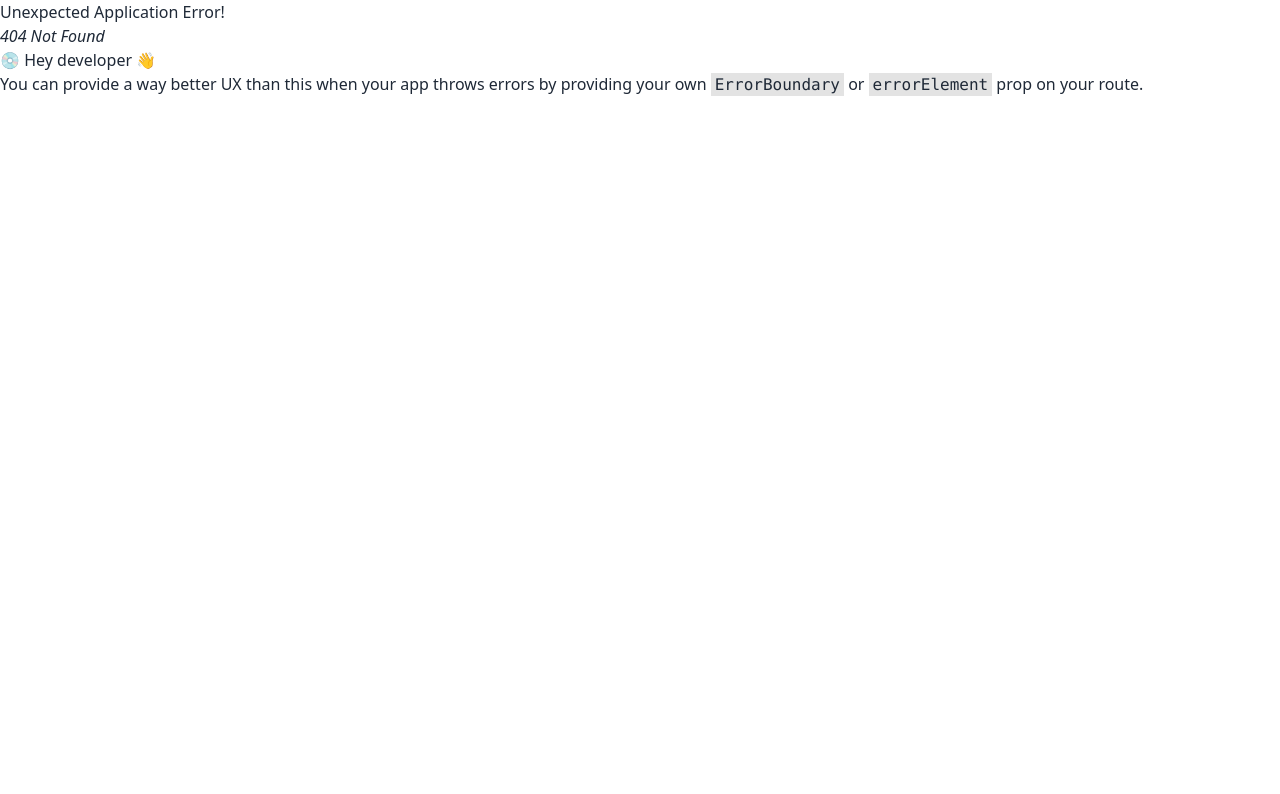
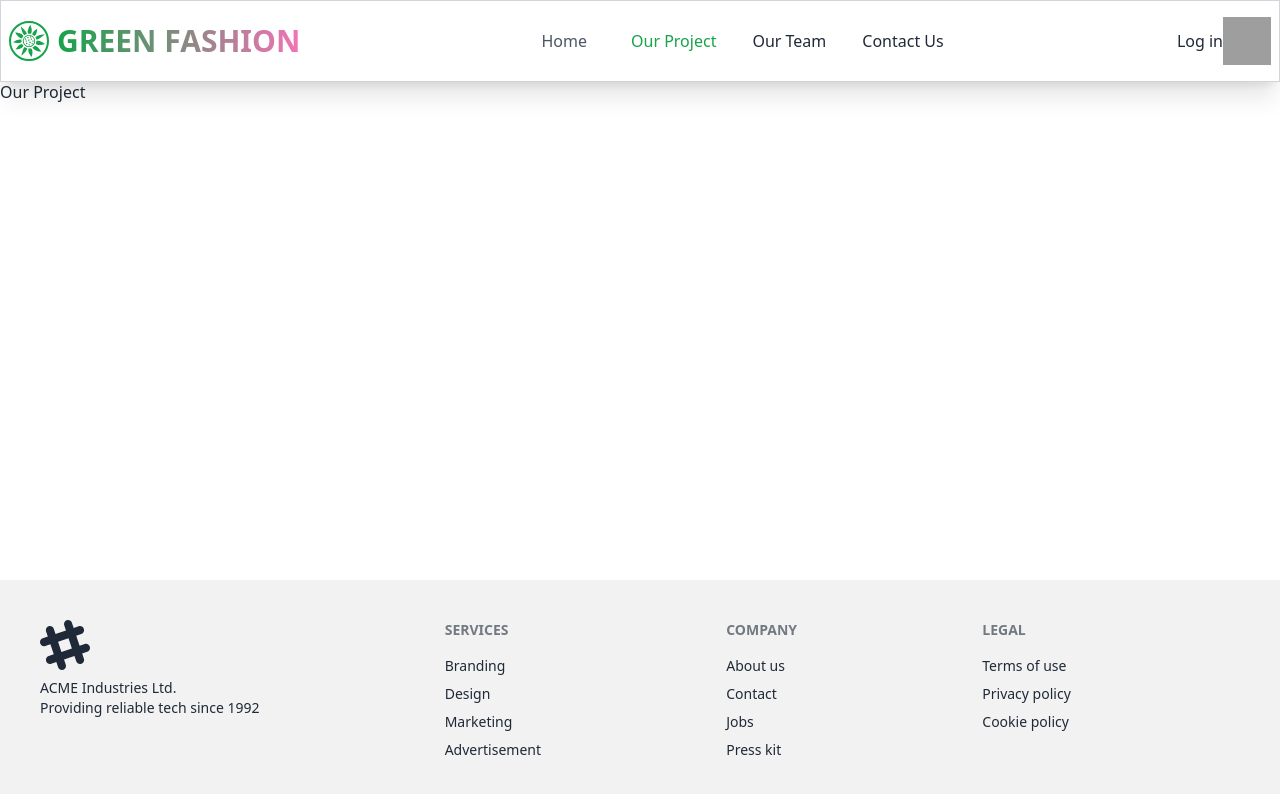
Before and after one commit to MukterHossain/green-fashion, a React (Vite) app: page /project in a window 1280 px wide. Before the commit this address had no page. Shown: the top 794 px of the page. Built offline with nearby package versions, Linux system fonts and the light colour scheme; grey boxes are pictures that could not be loaded.

Commit message:
added some pages and set routing in navbar

```diff
--- /dev/null
+++ b/src/Pages/Contact/Contact.jsx
@@ -0,0 +1,11 @@
+
+
+const Contact = () => {
+    return (
+        <div>
+            <h1>Contact</h1>
+        </div>
+    );
+};
+
+export default Contact;
--- /dev/null
+++ b/src/Pages/Login/Login.jsx
@@ -0,0 +1,11 @@
+
+
+const Login = () => {
+    return (
+        <div>
+            <h1>Login</h1>
+        </div>
+    );
+};
+
+export default Login;
--- /dev/null
+++ b/src/Pages/OurProject/OurProject.jsx
@@ -0,0 +1,11 @@
+
+
+const OurProject = () => {
+    return (
+        <div>
+            <h1>Our Project</h1>
+        </div>
+    );
+};
+
+export default OurProject;
--- /dev/null
+++ b/src/Pages/OurTeam/OurTeam.jsx
@@ -0,0 +1,11 @@
+
+
+const OurTeam = () => {
+    return (
+        <div>
+            <h1>Our Team</h1>
+        </div>
+    );
+};
+
+export default OurTeam;
--- a/src/Share/Navbar.jsx
+++ b/src/Share/Navbar.jsx
@@ -1,11 +1,33 @@
-import { Link } from "react-router-dom";
+import { Link, NavLink } from "react-router-dom";
 import { GiSunflower } from "react-icons/gi";
+import { FaBars } from "react-icons/fa";
+import { useState } from "react";
 
 const Navbar = () => {
+  const [barOpen, setBarOpen] = useState(false)
+
+  const open = () =>{
+    setBarOpen(!barOpen)
+  }
+
+
+
+  const navLink = [
+      <>
+        <NavLink to={'/'} className={({isActive}) => isActive ? ' mx-2 px-3 py-1 text-green-600 font-medium' : ' text-gray-600  mx-2 px-3 py-1 font-medium'}>Home</NavLink>
+        <NavLink to={'/project'} className={({isActive}) => isActive ? ' text-green-600 mx-2 px-3 py-1 font-medium' : 'text-gray-800  mx-2 px-3 py-1 font-medium'}>Our Project</NavLink>
+        <NavLink to={'/our-team'} className={({isActive}) => isActive ? 'mx-2 px-3 text-green-600 py-1 font-medium' : 'text-gray-800 mx-2 px-3 font-medium py-1'}>Our Team</NavLink>
+        <NavLink to={'/contact'} className={({isActive}) => isActive ? 'px-3 mx-2 py-1 text-green-600 font-medium' : 'text-gray-800 mx-2 px-3 py-1 font-medium'}>Contact Us</NavLink>
+    </>
+  ]
+
   return (
     <div>
       <header className="py-4 px-2 dark:bg-gray-100 dark:text-gray-800 shadow-xl fixed w-full border border-gray-300">
         <div className="max-w-7xl flex justify-between items-center h-12 mx-auto">
+        <button className="p-4 lg:hidden">
+             <FaBars></FaBars>
+           </button>
           <div className="flex items-center gap-x-2">
             <Link to={'/'} className=" ">
             <span className=""><GiSunflower   className=" text-green-600 hover:text-green-400  hover:animate-spin w-8 md:w-10 h-8 md:h-10 rounded-full border-2 border-spacing-2  border-green-600 hover:border-green-400 "></GiSunflower ></span>
@@ -13,62 +35,15 @@ const Navbar = () => {
             <h2 className="uppercase text-lg md:text-2xl xl:text-3xl font-bold"> <span className="bg-gradient-to-r  from-green-600 to-pink-400 text-transparent bg-clip-text animate-gradient">Green Fashion</span></h2>
           </div>
           <ul className="items-stretch hidden space-x-3 lg:flex">
-            <li className="flex">
-              <a
-                rel="noopener noreferrer"
-                href="#"
-                className="flex items-center px-4 -mb-1 border-b-2 dark:border- dark:text-violet-600 dark:border-violet-600"
-              >
-                Link
-              </a>
-            </li>
-            <li className="flex">
-              <a
-                rel="noopener noreferrer"
-                href="#"
-                className="flex items-center px-4 -mb-1 border-b-2 dark:border-"
-              >
-                Link
-              </a>
-            </li>
-            <li className="flex">
-              <a
-                rel="noopener noreferrer"
-                href="#"
-                className="flex items-center px-4 -mb-1 border-b-2 dark:border-"
-              >
-                Link
-              </a>
-            </li>
-            <li className="flex">
-              <a
-                rel="noopener noreferrer"
-                href="#"
-                className="flex items-center px-4 -mb-1 border-b-2 dark:border-"
-              >
-                Link
-              </a>
-            </li>
+          {navLink}
           </ul>
-          <div className="items-center flex-shrink-0 hidden lg:flex">
-            <button className="self-center   rounded">Sign in</button>
+          <div className="items-center flex-shrink-0  lg:flex">
+            <Link to={'/login'}><button className="self-center  rounded">Log in</button> </Link>
+
+            <div>
+              <img className="w-12 h-12" src="https://i.ibb.co.com/k4Fy93r/Mlogo5.png" alt="" />
+             </div>
           </div>
-          <button className="p-4 lg:hidden">
-            <svg
-              xmlns="http://www.w3.org/2000/svg"
-              fill="none"
-              viewBox="0 0 24 24"
-              stroke="currentColor"
-              className="w-6 h-6 dark:text-gray-800"
-            >
-              <path
-                strokeLinecap="round"
-                strokeLinejoin="round"
-                strokeWidth="2"
-                d="M4 6h16M4 12h16M4 18h16"
-              ></path>
-            </svg>
-          </button>
         </div>
       </header>
     </div>
--- a/src/routes/Routes.jsx
+++ b/src/routes/Routes.jsx
@@ -2,16 +2,32 @@ import { createBrowserRouter } from "react-router-dom";
 
 import MainLayout from "../Layout/MainLayout";
 import Home from "../Pages/Home/Home";
+import OurProject from "../Pages/OurProject/OurProject";
+import OurTeam from "../Pages/OurTeam/OurTeam";
+import Contact from "../Pages/Contact/Contact";
 
 export const router = createBrowserRouter([
    {
       path: "/",
       element: <MainLayout></MainLayout>,
+      errorElement: <p className="text-3xl text-center py-24 text-green-600">Error</p>,
       children: [
          {
             index: true,
             element: <Home></Home>
-         }
+         },
+         {
+            path:'/project',
+            element: <OurProject></OurProject>
+         },
+         {
+            path:'/our-team',
+            element: <OurTeam></OurTeam>
+         },
+         {
+            path:'/contact',
+            element: <Contact></Contact>
+         },
       ]
    },
 ]);
```
Also changed, not shown: 1 other file (tests, documents, lock files or other folders).
